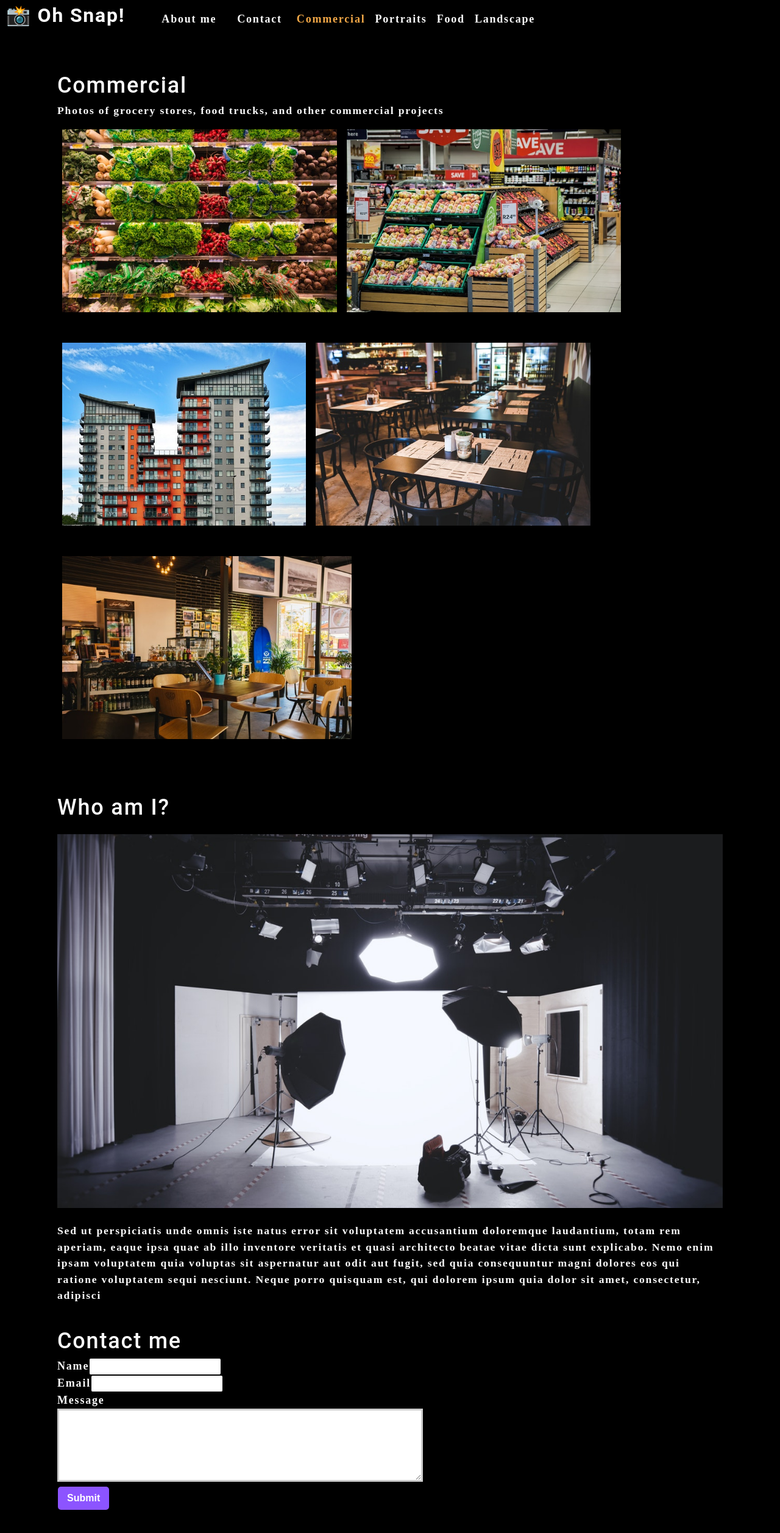
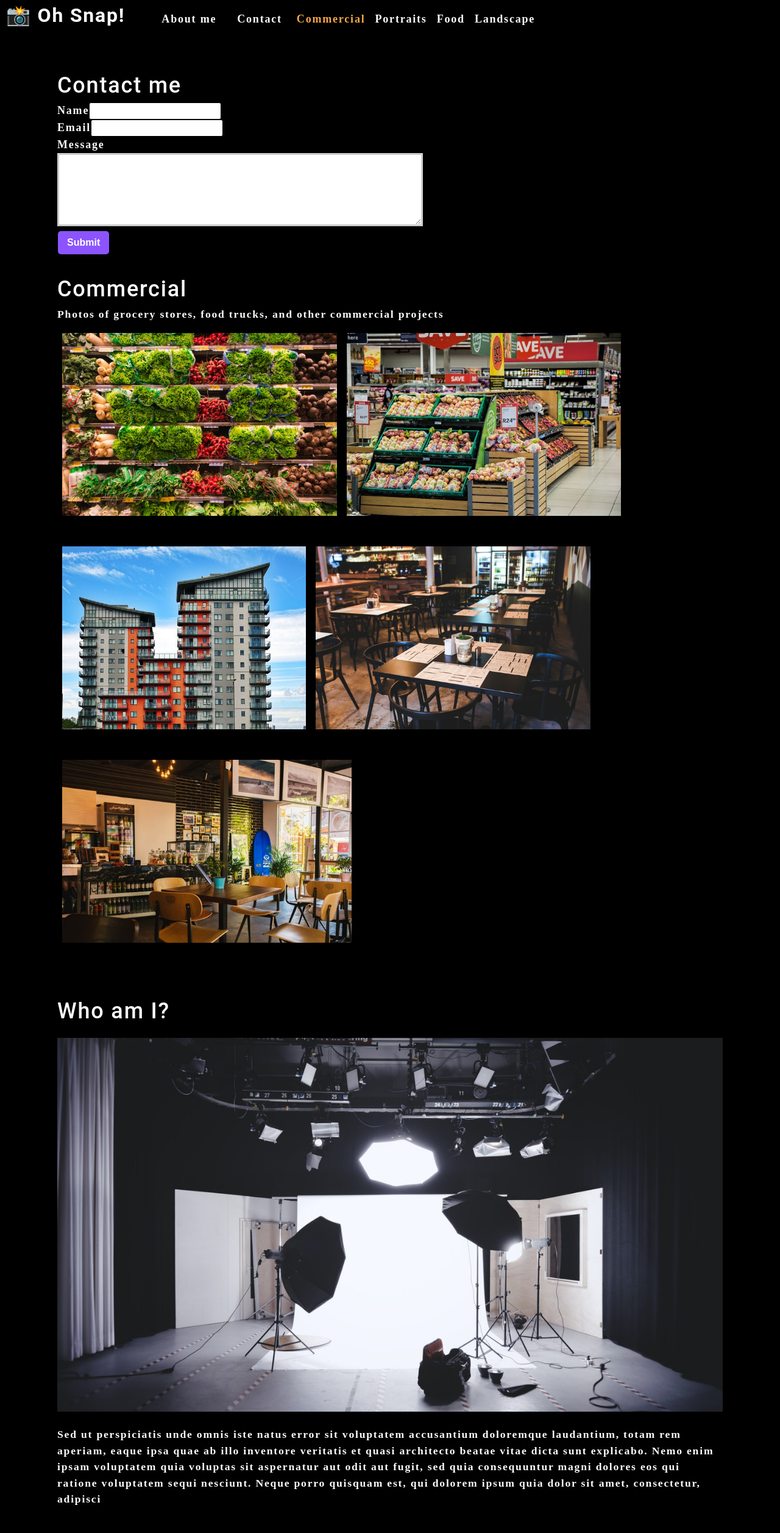
Before and after one commit to aidanamato/photo-port, a React (Create React App) app: page / in a window 1280 px wide. Shown: the top 2514 px of the page at 61% size. Built offline with nearby package versions, Linux system fonts and the light colour scheme.

Commit message:
capture form data in state

```diff
--- a/src/App.js
+++ b/src/App.js
@@ -37,11 +37,11 @@
         setCurrentCategory={setCurrentCategory}
       ></Nav>
       <main>
+        <Contact></Contact>
         <Gallery
           currentCategory={currentCategory}
         ></Gallery>
         <About></About>
-        <Contact></Contact>
       </main>
     </div>
   );
--- a/src/components/Contact/index.js
+++ b/src/components/Contact/index.js
@@ -1,23 +1,35 @@
-import React from "react";
+import React, { useState } from "react";
 
 function ContactForm() {
+  const [formState, setFormState] = useState({name: '', email: '', message: ''});
+  const { name, email, message } = formState;
+
+  function handleChange(event) {
+    setFormState({...formState, [event.target.name]: event.target.value});
+  }
+
+  function handleSubmit(event) {
+    event.preventDefault();
+    console.log(formState);
+  }
+
   return (
     <section>
       <h1>Contact me</h1>
-      <form id="contact-form">
+      <form id="contact-form" >
         <div>
           <label htmlFor="name">Name</label>
-          <input type="text" name="name" />
+          <input type="text" name="name" defaultValue={name} onChange={handleChange} />
         </div>
         <div>
           <label htmlFor="email">Email</label>
-          <input type="text" name="email" />
+          <input type="email" name="email" defaultValue={email} onChange={handleChange} />
         </div>
         <div>
           <label htmlFor="message">Message</label>
-          <textarea name="message" rows="5" />
+          <textarea name="message" defaultValue={message} rows="5" onChange={handleChange} />
         </div>
-        <button type="submit">Submit</button>
+        <button type="submit" onSubmit={handleSubmit}>Submit</button>
       </form>
     </section>
   )
```
